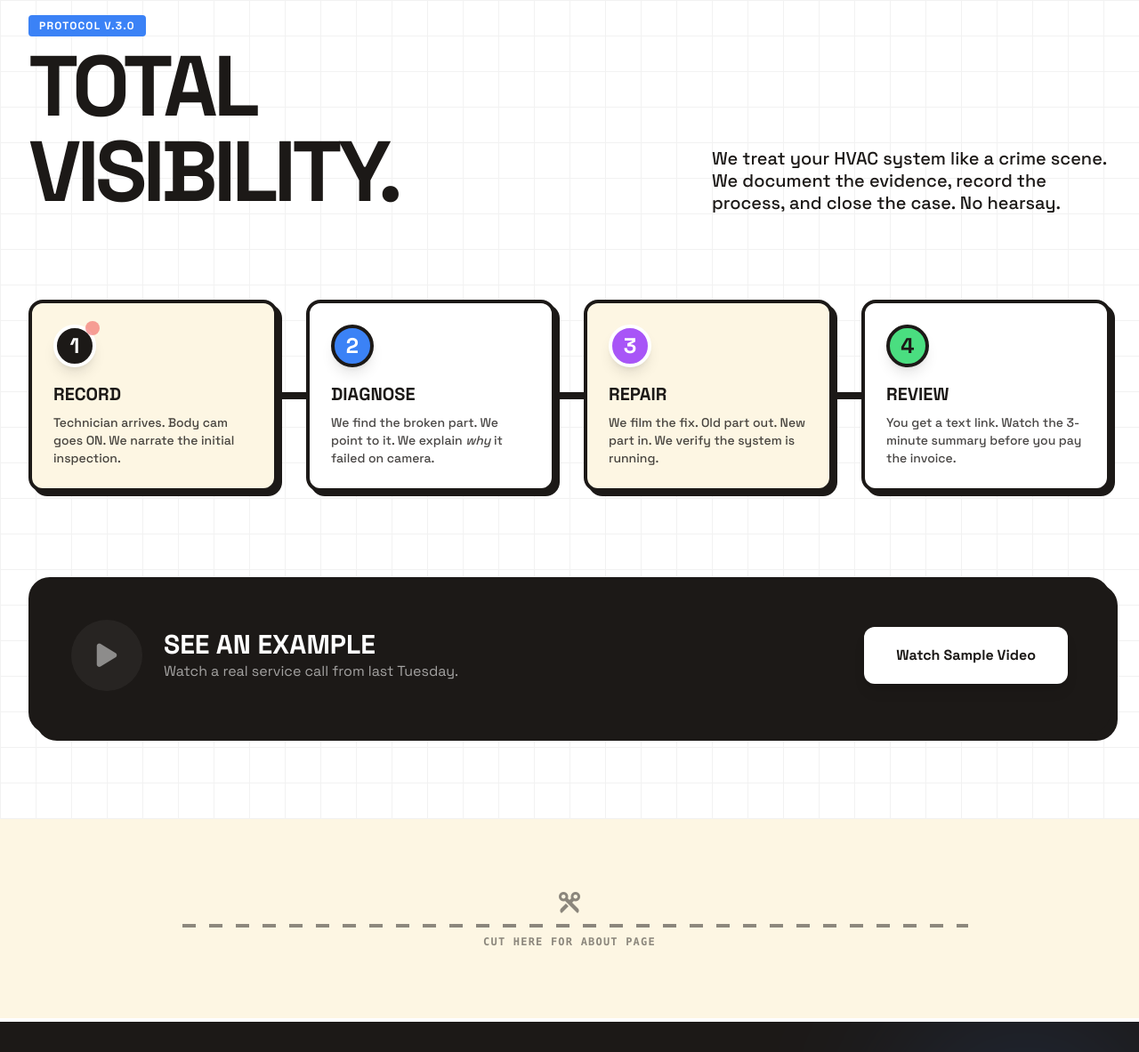
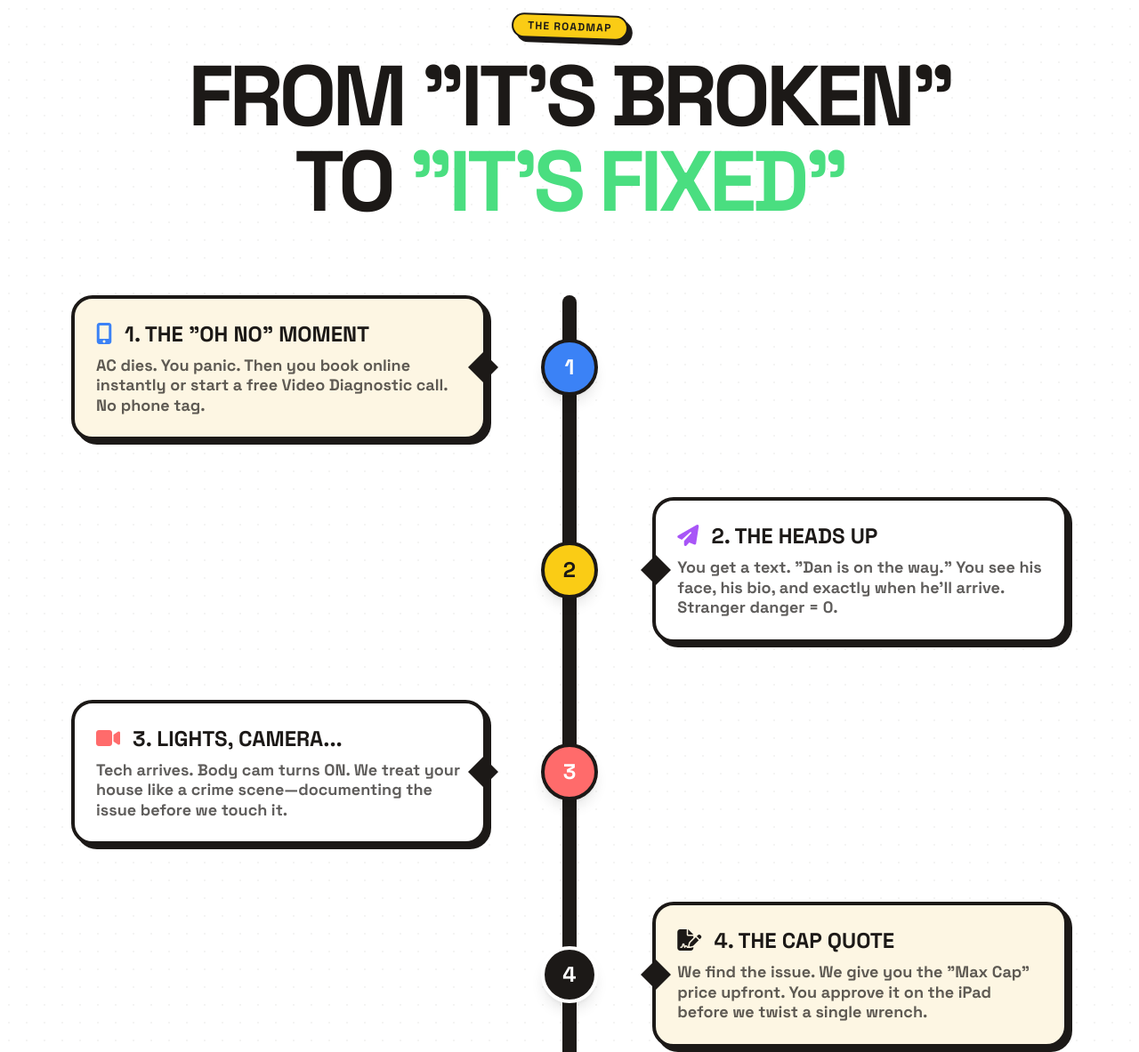
Before and after one commit to lman80/brimmerwebsite, a plain HTML site: page index.html in a window 1280 px wide. Shown: the part 8844-10027 px from the top of the page at 89% size. Drawn offline with nearby package versions, Linux system fonts and the light colour scheme; some packages are replaced by stand-ins of ours.

Commit message:
Refactor vlog section layout and styles
Updated the layout and styling of the vlog section to enhance visual appeal and user experience.

```diff
--- a/index.html
+++ b/index.html
@@ -1238,81 +1238,111 @@
     </div>
 
     <!-- PAGE: VLOG PROTOCOL (TECHNICAL/CLEAN) -->
-    <section id="page-vlog" class="snap-start min-h-screen bg-white text-brimmer-dark relative overflow-hidden border-t-4 border-brimmer-dark">
-
-        <!-- Grid Background -->
-        <div class="absolute inset-0 opacity-5" style="background-image: linear-gradient(#1c1917 1px, transparent 1px), linear-gradient(90deg, #1c1917 1px, transparent 1px); background-size: 40px 40px;"></div>
-
-        <div class="max-w-7xl mx-auto px-8 py-24 relative z-10">
-
-            <!-- Header Area -->
-            <div class="flex flex-col md:flex-row items-start md:items-end justify-between mb-24 gap-8">
-                <div>
-                    <span class="bg-brimmer-blue text-white font-bold px-3 py-1 text-xs uppercase tracking-widest rounded mb-2 inline-block">Protocol V.3.0</span>
-                    <h1 class="text-6xl md:text-8xl font-black leading-none tracking-tighter">
-                        TOTAL<br>VISIBILITY.
-                    </h1>
-                </div>
-                <div class="max-w-md">
-                    <p class="text-xl font-medium leading-tight">
-                        We treat your HVAC system like a crime scene. We document the evidence, record the process, and close the case. No hearsay.
-                    </p>
-                </div>
+    <section id="page-vlog" class="snap-start min-h-screen bg-white text-brimmer-dark relative overflow-hidden border-t-4 border-brimmer-dark py-24">
+        <!-- Background -->
+        <div class="absolute inset-0 opacity-5" style="background-image: radial-gradient(#1c1917 1px, transparent 1px); background-size: 20px 20px;"></div>
+
+        <div class="max-w-6xl mx-auto px-4 relative z-10">
+            <div class="text-center mb-20">
+                <span class="bg-brimmer-highlight border-2 border-brimmer-dark px-4 py-1 rounded-full text-xs font-black uppercase tracking-widest shadow-neo mb-4 inline-block rotate-2">The Roadmap</span>
+                <h2 class="text-5xl md:text-8xl font-black uppercase leading-[0.85] tracking-tighter">
+                    From "It's Broken"<br>To <span class="text-brimmer-success">"It's Fixed"</span>
+                </h2>
             </div>
 
-            <!-- The Process Visuals -->
+            <!-- Timeline Container -->
             <div class="relative">
-                <!-- Connecting Line -->
-                <div class="absolute top-1/2 left-0 w-full h-2 bg-brimmer-dark -translate-y-1/2 hidden md:block z-0"></div>
-
-                <div class="grid grid-cols-1 md:grid-cols-4 gap-8 relative z-10">
-
-                    <!-- Step 1 -->
-                    <div class="bg-brimmer-bg border-4 border-brimmer-dark p-6 rounded-2xl shadow-neo hover:-translate-y-2 transition-transform group">
-                        <div class="w-12 h-12 bg-brimmer-dark text-white rounded-full flex items-center justify-center font-black text-2xl mb-4 border-4 border-white shadow-lg relative">
-                            1
-                            <div class="absolute -top-2 -right-2 bg-red-500 w-4 h-4 rounded-full animate-pulse"></div>
-                        </div>
-                        <h3 class="font-black text-xl mb-2 uppercase">Record</h3>
-                        <p class="text-sm font-medium opacity-80">Technician arrives. Body cam goes ON. We narrate the initial inspection.</p>
-                    </div>
-
-                    <!-- Step 2 -->
-                    <div class="bg-white border-4 border-brimmer-dark p-6 rounded-2xl shadow-neo hover:-translate-y-2 transition-transform group mt-8 md:mt-0">
-                        <div class="w-12 h-12 bg-brimmer-blue text-white rounded-full flex items-center justify-center font-black text-2xl mb-4 border-4 border-brimmer-dark shadow-lg">2</div>
-                        <h3 class="font-black text-xl mb-2 uppercase">Diagnose</h3>
-                        <p class="text-sm font-medium opacity-80">We find the broken part. We point to it. We explain <em>why</em> it failed on camera.</p>
-                    </div>
-
-                    <!-- Step 3 -->
-                    <div class="bg-brimmer-bg border-4 border-brimmer-dark p-6 rounded-2xl shadow-neo hover:-translate-y-2 transition-transform group mt-8 md:mt-0">
-                        <div class="w-12 h-12 bg-brimmer-accent text-white rounded-full flex items-center justify-center font-black text-2xl mb-4 border-4 border-white shadow-lg">3</div>
-                        <h3 class="font-black text-xl mb-2 uppercase">Repair</h3>
-                        <p class="text-sm font-medium opacity-80">We film the fix. Old part out. New part in. We verify the system is running.</p>
-                    </div>
-
-                    <!-- Step 4 -->
-                    <div class="bg-white border-4 border-brimmer-dark p-6 rounded-2xl shadow-neo hover:-translate-y-2 transition-transform group mt-8 md:mt-0">
-                        <div class="w-12 h-12 bg-brimmer-success text-brimmer-dark rounded-full flex items-center justify-center font-black text-2xl mb-4 border-4 border-brimmer-dark shadow-lg">4</div>
-                        <h3 class="font-black text-xl mb-2 uppercase">Review</h3>
-                        <p class="text-sm font-medium opacity-80">You get a text link. Watch the 3-minute summary before you pay the invoice.</p>
-                    </div>
-                </div>
+                <!-- The Road Line (Desktop) -->
+                <div class="hidden md:block absolute left-1/2 top-0 bottom-0 w-4 bg-brimmer-dark -translate-x-1/2 rounded-full"></div>
+
+                <!-- Step 1: Contact -->
+                <div class="flex flex-col md:flex-row items-center justify-between mb-16 relative">
+                    <!-- Content Left -->
+                    <div class="md:w-5/12 order-2 md:order-1">
+                        <div class="bg-brimmer-bg border-4 border-brimmer-dark p-6 rounded-3xl shadow-neo hover:-translate-y-1 transition-transform relative group">
+                            <!-- Arrow pointing to center -->
+                            <div class="absolute -right-3 top-1/2 -translate-y-1/2 w-6 h-6 bg-brimmer-dark rotate-45 hidden md:block"></div>
+                            <h3 class="font-black text-2xl uppercase mb-2"><i class="fas fa-mobile-alt mr-2 text-brimmer-blue"></i> 1. The "Oh No" Moment</h3>
+                            <p class="font-bold opacity-70 text-lg leading-tight">AC dies. You panic. Then you book online instantly or start a free Video Diagnostic call. No phone tag.</p>
+                        </div>
+                    </div>
+                    <!-- Center Node -->
+                    <div class="w-16 h-16 bg-brimmer-blue border-4 border-brimmer-dark rounded-full z-10 flex items-center justify-center text-white font-black text-2xl shadow-lg order-1 md:order-2 mb-6 md:mb-0 relative">1</div>
+                    <!-- Empty Right -->
+                    <div class="md:w-5/12 order-3"></div>
+                </div>
+
+                <!-- Step 2: Dispatch -->
+                <div class="flex flex-col md:flex-row items-center justify-between mb-16 relative">
+                    <div class="md:w-5/12 order-3 md:order-1"></div>
+                    <div class="w-16 h-16 bg-brimmer-highlight border-4 border-brimmer-dark rounded-full z-10 flex items-center justify-center text-brimmer-dark font-black text-2xl shadow-lg order-1 md:order-2 mb-6 md:mb-0">2</div>
+                    <div class="md:w-5/12 order-2 md:order-3">
+                         <div class="bg-white border-4 border-brimmer-dark p-6 rounded-3xl shadow-neo hover:-translate-y-1 transition-transform relative text-left">
+                            <div class="absolute -left-3 top-1/2 -translate-y-1/2 w-6 h-6 bg-brimmer-dark rotate-45 hidden md:block"></div>
+                            <h3 class="font-black text-2xl uppercase mb-2"><i class="fas fa-paper-plane mr-2 text-brimmer-accent"></i> 2. The Heads Up</h3>
+                            <p class="font-bold opacity-70 text-lg leading-tight">You get a text. "Dan is on the way." You see his face, his bio, and exactly when he'll arrive. Stranger danger = 0.</p>
+                        </div>
+                    </div>
+                </div>
+
+                <!-- Step 3: Arrival -->
+                 <div class="flex flex-col md:flex-row items-center justify-between mb-16 relative">
+                    <div class="md:w-5/12 order-2 md:order-1">
+                        <div class="bg-white border-4 border-brimmer-dark p-6 rounded-3xl shadow-neo hover:-translate-y-1 transition-transform relative group">
+                             <div class="absolute -right-3 top-1/2 -translate-y-1/2 w-6 h-6 bg-brimmer-dark rotate-45 hidden md:block"></div>
+                            <h3 class="font-black text-2xl uppercase mb-2"><i class="fas fa-video mr-2 text-brimmer-alert"></i> 3. Lights, Camera...</h3>
+                            <p class="font-bold opacity-70 text-lg leading-tight">Tech arrives. Body cam turns ON. We treat your house like a crime scene—documenting the issue before we touch it.</p>
+                        </div>
+                    </div>
+                    <div class="w-16 h-16 bg-brimmer-alert border-4 border-brimmer-dark rounded-full z-10 flex items-center justify-center text-white font-black text-2xl shadow-lg order-1 md:order-2 mb-6 md:mb-0">3</div>
+                    <div class="md:w-5/12 order-3"></div>
+                </div>
+
+                 <!-- Step 4: Diagnosis -->
+                <div class="flex flex-col md:flex-row items-center justify-between mb-16 relative">
+                    <div class="md:w-5/12 order-3 md:order-1"></div>
+                    <div class="w-16 h-16 bg-brimmer-dark border-4 border-white rounded-full z-10 flex items-center justify-center text-white font-black text-2xl shadow-lg order-1 md:order-2 mb-6 md:mb-0">4</div>
+                    <div class="md:w-5/12 order-2 md:order-3">
+                         <div class="bg-brimmer-bg border-4 border-brimmer-dark p-6 rounded-3xl shadow-neo hover:-translate-y-1 transition-transform relative text-left">
+                             <div class="absolute -left-3 top-1/2 -translate-y-1/2 w-6 h-6 bg-brimmer-dark rotate-45 hidden md:block"></div>
+                            <h3 class="font-black text-2xl uppercase mb-2"><i class="fas fa-file-signature mr-2"></i> 4. The Cap Quote</h3>
+                            <p class="font-bold opacity-70 text-lg leading-tight">We find the issue. We give you the "Max Cap" price upfront. You approve it on the iPad before we twist a single wrench.</p>
+                        </div>
+                    </div>
+                </div>
+
+                <!-- Step 5: The Fix -->
+                 <div class="flex flex-col md:flex-row items-center justify-between mb-16 relative">
+                    <div class="md:w-5/12 order-2 md:order-1">
+                        <div class="bg-white border-4 border-brimmer-dark p-6 rounded-3xl shadow-neo hover:-translate-y-1 transition-transform relative group">
+                             <div class="absolute -right-3 top-1/2 -translate-y-1/2 w-6 h-6 bg-brimmer-dark rotate-45 hidden md:block"></div>
+                            <h3 class="font-black text-2xl uppercase mb-2"><i class="fas fa-tools mr-2 text-brimmer-success"></i> 5. The Surgery</h3>
+                            <p class="font-bold opacity-70 text-lg leading-tight">We fix it. We record the repair. If we finish fast, you save money. If it takes forever, your price is capped. Zero stress.</p>
+                        </div>
+                    </div>
+                    <div class="w-16 h-16 bg-brimmer-success border-4 border-brimmer-dark rounded-full z-10 flex items-center justify-center text-brimmer-dark font-black text-2xl shadow-lg order-1 md:order-2 mb-6 md:mb-0">5</div>
+                    <div class="md:w-5/12 order-3"></div>
+                </div>
+
+                 <!-- Step 6: Payment -->
+                <div class="flex flex-col md:flex-row items-center justify-between relative">
+                    <div class="md:w-5/12 order-3 md:order-1"></div>
+                    <div class="w-16 h-16 bg-brimmer-highlight border-4 border-brimmer-dark rounded-full z-10 flex items-center justify-center text-brimmer-dark font-black text-2xl shadow-lg order-1 md:order-2 mb-6 md:mb-0">6</div>
+                    <div class="md:w-5/12 order-2 md:order-3">
+                         <div class="bg-white border-4 border-brimmer-dark p-6 rounded-3xl shadow-neo hover:-translate-y-1 transition-transform relative text-left">
+                             <div class="absolute -left-3 top-1/2 -translate-y-1/2 w-6 h-6 bg-brimmer-dark rotate-45 hidden md:block"></div>
+                            <h3 class="font-black text-2xl uppercase mb-2"><i class="fas fa-popcorn mr-2 text-brimmer-accent"></i> 6. The Popcorn</h3>
+                            <p class="font-bold opacity-70 text-lg leading-tight">You get a text link. Watch the 2-minute recap video of your repair to verify the work, then pay instantly on your phone.</p>
+                        </div>
+                    </div>
+                </div>
+
             </div>
 
-            <!-- Bottom Area -->
-            <div class="mt-24 bg-brimmer-dark text-white rounded-3xl p-8 md:p-12 flex flex-col md:flex-row items-center justify-between gap-8 shadow-neo-lg pb-12">
-                <div class="flex items-center gap-6">
-                    <div class="w-20 h-20 bg-white/10 rounded-full flex items-center justify-center text-3xl animate-pulse">
-                        <i class="fas fa-play"></i>
-                    </div>
-                    <div>
-                        <h3 class="text-3xl font-black uppercase">See an example</h3>
-                        <p class="opacity-60">Watch a real service call from last Tuesday.</p>
-                    </div>
-                </div>
-                <a href="#" class="bg-white text-brimmer-dark font-black px-8 py-4 rounded-xl border-4 border-transparent hover:border-brimmer-blue transition-all shadow-lg whitespace-nowrap">
-                    Watch Sample Video
+            <!-- Footer CTA -->
+            <div class="text-center mt-20">
+                 <a href="#booking" class="inline-block bg-brimmer-dark text-white text-2xl font-black px-12 py-6 rounded-full border-4 border-transparent hover:border-white shadow-neo-lg hover:scale-105 transition-all uppercase animate-bounce">
+                    Start This Process <i class="fas fa-arrow-right ml-2"></i>
                 </a>
             </div>
         </div>
```
